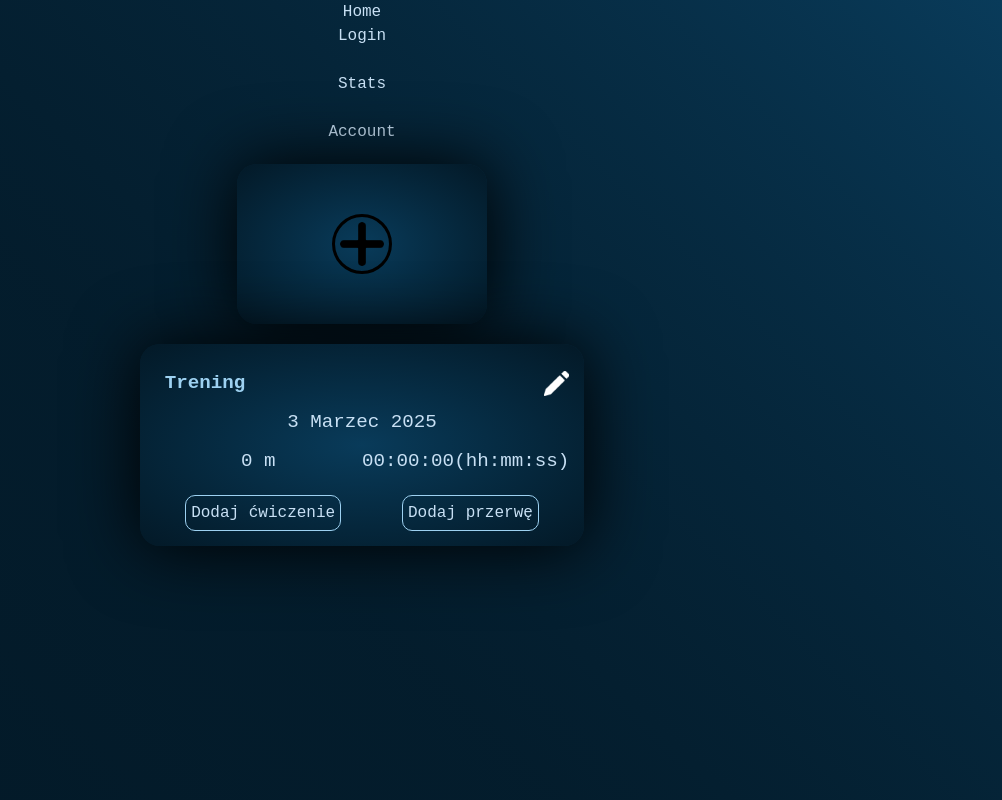
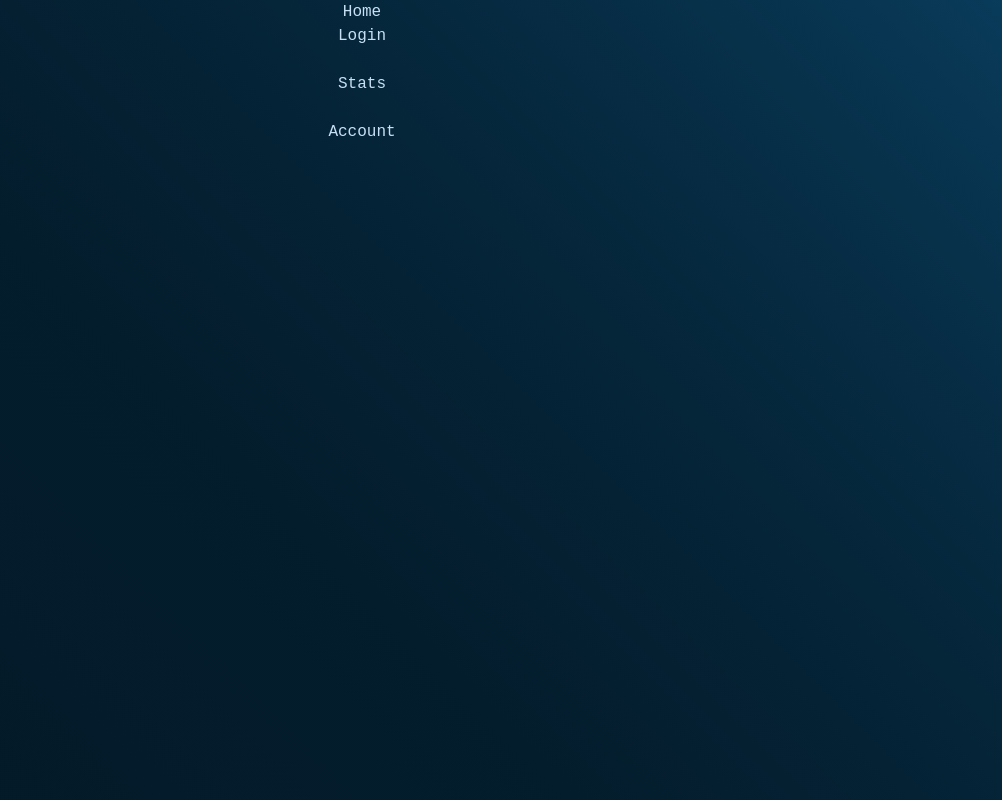
Before and after one commit to takitamMAJECZKA/swimply-tests, a React (Vite) app: page / in a window 1280 px wide. Shown: the whole page, without its empty margins (278-1280 px from the left). Built offline with nearby package versions, Linux system fonts and the light colour scheme.

Commit message:
deleted workout from home

```diff
--- a/src/Pages/Home.jsx
+++ b/src/Pages/Home.jsx
@@ -1,7 +1,5 @@
 
 import { Link } from "react-router-dom"
-import AddNewWorkout from "../components/AddNewWorkout"
-import Workout from "../components/Workout"
 
 
 export default function Home(){
@@ -11,8 +9,6 @@ export default function Home(){
         <Link to="/login">Login</Link><br />
         <Link to="/stats">Stats</Link><br />
         <Link to="/account">Account</Link>
-        <AddNewWorkout />
-        <Workout />
     </div>
     )
 }
--- a/src/Pages/Stats.jsx
+++ b/src/Pages/Stats.jsx
@@ -2,6 +2,6 @@ import { Button } from "@/components/ui/button"
 
 export default function Stats(){
     return (
-        <Button/>
+        <Button>Adasd</Button>
       )
 }
```
